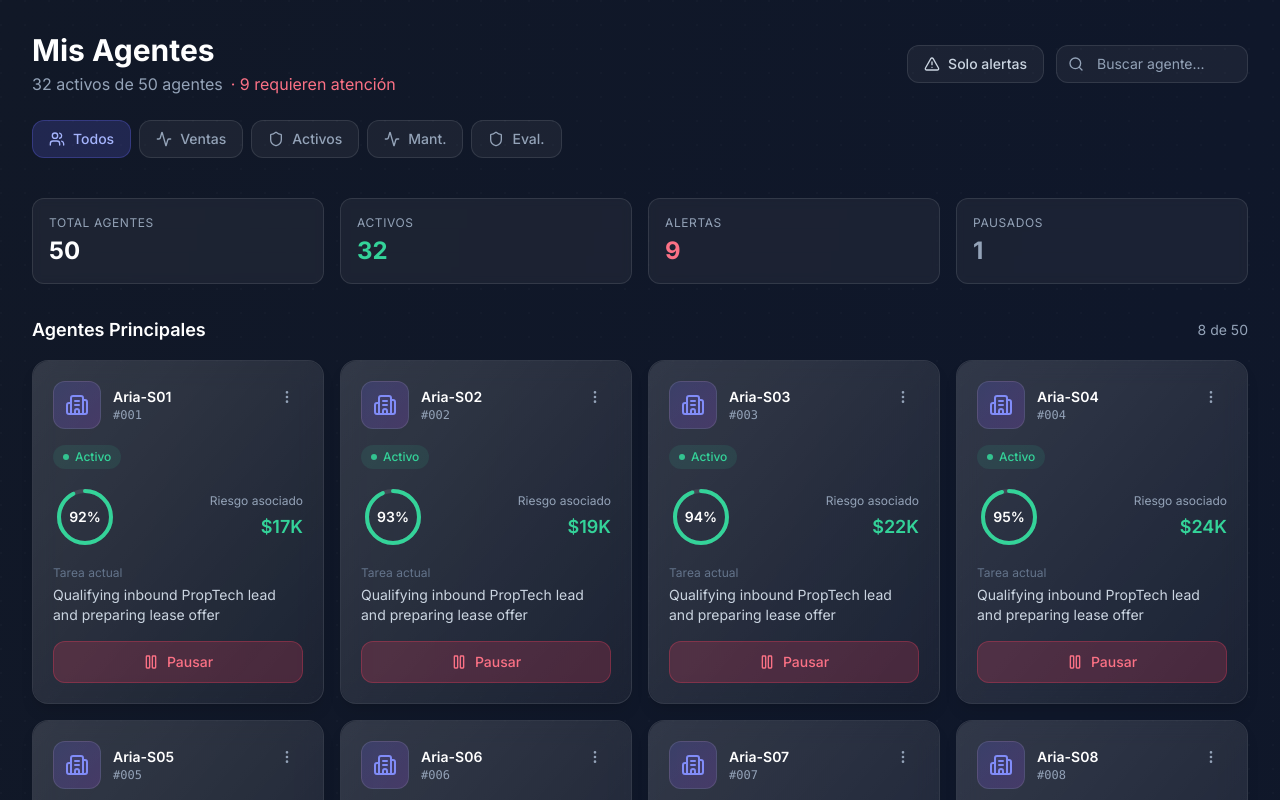
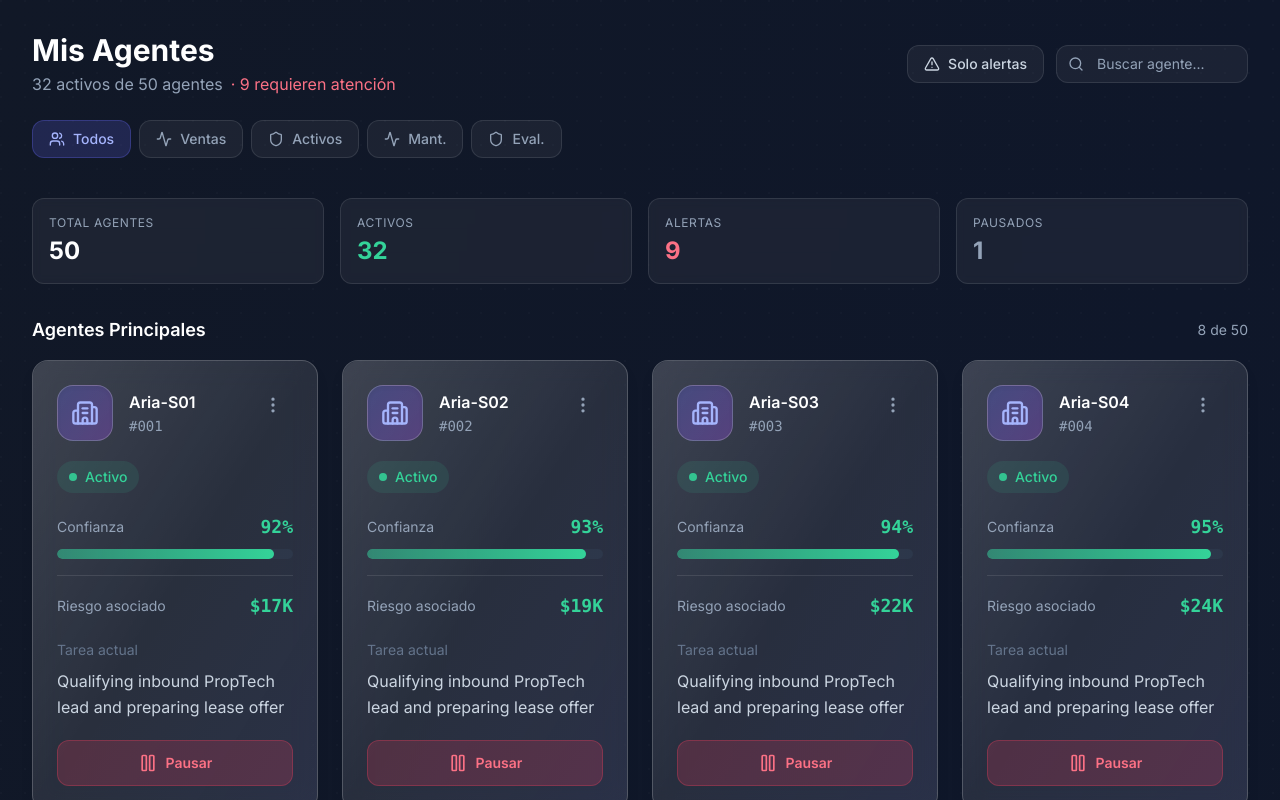
Before and after one commit to leandrodesignux-ux/Sentinel-OS, a Next.js app: page /agents in a window 1280 px wide. Shown: the top 800 px of the page. Built offline with nearby package versions, Linux system fonts and the light colour scheme.

Commit message:
Update Agents page: larger glassmorphism cards, 4-col grid with gap-6, tighter spacing to table

```diff
--- a/app/agents/page.tsx
+++ b/app/agents/page.tsx
@@ -235,7 +235,7 @@
           initial={{ opacity: 0, y: 20 }}
           animate={{ opacity: 1, y: 0 }}
           transition={{ delay: 0.3 }}
-          className="mt-6"
+          className="mt-2"
         >
           <div className="flex items-center justify-between mb-4">
             <h2 className="text-lg font-semibold text-white">Todos los Agentes</h2>
--- a/components/agents/AgentCard.tsx
+++ b/components/agents/AgentCard.tsx
@@ -144,6 +144,19 @@
 
   const confidenceColor = confidence > 90 ? "#34D399" : confidence >= 80 ? "#FBBF24" : "#F87171";
 
+  // Linear progress bar for confidence
+  const ConfidenceBar = () => (
+    <div className="w-full h-2.5 bg-slate-700/50 rounded-full overflow-hidden">
+      <div
+        className="h-full rounded-full transition-all duration-500"
+        style={{
+          width: `${confidence}%`,
+          background: `linear-gradient(90deg, ${confidenceColor}80, ${confidenceColor})`
+        }}
+      />
+    </div>
+  );
+
   const handlePauseResume = async () => {
     setIsLoading(true);
     try {
@@ -161,35 +174,35 @@
       whileHover={{ scale: 1.02, y: -4 }}
       transition={{ duration: 0.2 }}
       className={cn(
-        "relative group rounded-2xl p-5 cursor-pointer",
-        "bg-white/5 backdrop-blur-md border border-white/10",
-        "shadow-lg hover:shadow-xl hover:shadow-indigo-500/10",
+        "relative group rounded-2xl p-6 cursor-pointer",
+        "bg-white/10 backdrop-blur-md border border-white/20",
+        "shadow-lg hover:shadow-xl hover:shadow-indigo-500/20",
         "transition-all duration-300",
         isPaused && "opacity-60 grayscale"
       )}
       onClick={onClick}
     >
       {/* Glass effect overlay */}
-      <div className="absolute inset-0 rounded-2xl bg-gradient-to-br from-white/10 to-transparent pointer-events-none" />
+      <div className="absolute inset-0 rounded-2xl bg-gradient-to-br from-white/10 via-transparent to-indigo-500/5 pointer-events-none" />
 
       {/* Header: Icon + Menu */}
-      <div className="relative flex items-start justify-between mb-4">
-        <div className="flex items-center gap-3">
+      <div className="relative flex items-start justify-between mb-5">
+        <div className="flex items-center gap-4">
           <div
             className={cn(
-              "w-12 h-12 rounded-xl flex items-center justify-center",
-              "bg-gradient-to-br from-indigo-500/20 to-purple-500/20",
-              "border border-white/10"
+              "w-14 h-14 rounded-2xl flex items-center justify-center",
+              "bg-gradient-to-br from-indigo-500/30 to-purple-500/30",
+              "border border-white/20 shadow-inner"
             )}
           >
-            <TypeIcon className="w-6 h-6 text-indigo-400" />
+            <TypeIcon className="w-7 h-7 text-indigo-300" />
           </div>
 
-          <div>
-            <h3 className="font-semibold text-white text-sm truncate max-w-[140px]">
+          <div className="flex-1 min-w-0">
+            <h3 className="font-semibold text-white text-base truncate max-w-[160px]">
               {agent.name}
             </h3>
-            <p className="text-xs text-slate-400 font-mono">
+            <p className="text-sm text-slate-400 font-mono mt-0.5">
               {agent.id.replace('AGT-', '#')}
             </p>
           </div>
@@ -202,9 +215,9 @@
               e.stopPropagation();
               setIsMenuOpen(!isMenuOpen);
             }}
-            className="p-2 rounded-lg hover:bg-white/10 transition-colors"
+            className="p-2.5 rounded-xl hover:bg-white/10 transition-colors"
           >
-            <MoreVertical className="w-4 h-4 text-slate-400" />
+            <MoreVertical className="w-5 h-5 text-slate-400" />
           </button>
 
           {isMenuOpen && (
@@ -214,21 +227,22 @@
                 onClick={() => setIsMenuOpen(false)}
               />
               <motion.div
-                initial={{ opacity: 0, scale: 0.95 }}
-                animate={{ opacity: 1, scale: 1 }}
+                initial={{ opacity: 0, scale: 0.95, y: -10 }}
+                animate={{ opacity: 1, scale: 1, y: 0 }}
                 className={cn(
-                  "absolute right-0 top-full mt-1 w-48 z-50",
-                  "bg-slate-800/95 backdrop-blur-md border border-white/10",
-                  "rounded-xl shadow-xl overflow-hidden"
+                  "absolute right-0 top-full mt-2 w-52 z-50",
+                  "bg-slate-800/95 backdrop-blur-xl border border-white/10",
+                  "rounded-xl shadow-2xl overflow-hidden"
                 )}
               >
+                <div className="p-1.5">
                   <button
                     onClick={(e) => {
                       e.stopPropagation();
                       onClick();
                       setIsMenuOpen(false);
                     }}
-                  className="w-full px-4 py-2.5 text-left text-sm text-slate-300 hover:bg-white/10 flex items-center gap-2"
+                    className="w-full px-4 py-3 text-left text-sm text-slate-300 hover:bg-white/10 hover:text-white rounded-lg flex items-center gap-3 transition-colors"
                   >
                     <FileText className="w-4 h-4" />
                     Ver tarea actual
@@ -238,7 +252,7 @@
                       e.stopPropagation();
                       setIsMenuOpen(false);
                     }}
-                  className="w-full px-4 py-2.5 text-left text-sm text-slate-300 hover:bg-white/10 flex items-center gap-2"
+                    className="w-full px-4 py-3 text-left text-sm text-slate-300 hover:bg-white/10 hover:text-white rounded-lg flex items-center gap-3 transition-colors"
                   >
                     <Settings className="w-4 h-4" />
                     Ajustar confianza
@@ -248,11 +262,12 @@
                       e.stopPropagation();
                       setIsMenuOpen(false);
                     }}
-                  className="w-full px-4 py-2.5 text-left text-sm text-slate-300 hover:bg-white/10 flex items-center gap-2"
+                    className="w-full px-4 py-3 text-left text-sm text-slate-300 hover:bg-white/10 hover:text-white rounded-lg flex items-center gap-3 transition-colors"
                   >
                     <Activity className="w-4 h-4" />
                     Verificar estado
                   </button>
+                </div>
               </motion.div>
             </>
           )}
@@ -260,42 +275,51 @@
       </div>
 
       {/* Status Badge */}
-      <div className="relative flex items-center gap-2 mb-4">
+      <div className="relative flex items-center gap-2 mb-5">
         <span className={cn(
-          "inline-flex items-center gap-1.5 px-2.5 py-1 rounded-full text-xs font-medium",
+          "inline-flex items-center gap-2 px-3 py-1.5 rounded-full text-sm font-medium",
           status.bg,
           status.color
         )}>
-          <span className={cn("w-1.5 h-1.5 rounded-full animate-pulse", status.dot)} />
+          <span className={cn("w-2 h-2 rounded-full animate-pulse", status.dot)} />
           {status.label}
         </span>
       </div>
 
-      {/* Metrics: Confidence Ring + Risk */}
-      <div className="relative flex items-center justify-between mb-4">
-        <ConfidenceRing percentage={confidence} color={confidenceColor} />
+      {/* Metrics: Confidence Bar + Risk */}
+      <div className="relative mb-5">
+        <div className="flex items-center justify-between mb-2">
+          <span className="text-sm text-slate-400">Confianza</span>
+          <span className={cn(
+            "text-lg font-semibold font-mono",
+            confidence > 90 ? "text-emerald-400" : confidence >= 80 ? "text-amber-400" : "text-rose-400"
+          )}>
+            {confidence}%
+          </span>
+        </div>
+        <ConfidenceBar />
 
-        <div className="text-right">
-          <p className="text-xs text-slate-400 mb-1">Riesgo asociado</p>
-          <p className={cn(
-            "text-lg font-semibold",
+        <div className="flex items-center justify-between mt-4 pt-4 border-t border-white/10">
+          <span className="text-sm text-slate-400">Riesgo asociado</span>
+          <span className={cn(
+            "text-lg font-semibold font-mono",
             risk > 50 ? "text-rose-400" : risk > 25 ? "text-amber-400" : "text-emerald-400"
           )}>
             ${risk}K
-          </p>
+          </span>
         </div>
       </div>
 
       {/* Current Task */}
-      <div className="relative mb-4">
-        <p className="text-xs text-slate-500 mb-1">Tarea actual</p>
-        <p className="text-sm text-slate-300 line-clamp-2">
+      <div className="relative mb-5">
+        <p className="text-sm text-slate-500 mb-2">Tarea actual</p>
+        <p className="text-base text-slate-300 line-clamp-2 leading-relaxed">
           {agent.current_task.description}
         </p>
       </div>
 
       {/* Action Buttons */}
-      <div className="relative flex gap-2">
+      <div className="relative flex gap-3">
         <button
           onClick={(e) => {
             e.stopPropagation();
@@ -303,31 +327,31 @@
           }}
           disabled={isLoading}
           className={cn(
-            "flex-1 flex items-center justify-center gap-2 px-4 py-2.5 rounded-xl text-sm font-medium transition-all",
+            "flex-1 flex items-center justify-center gap-2 px-4 py-3 rounded-xl text-sm font-semibold transition-all",
             isPaused
-              ? "bg-emerald-500/20 text-emerald-400 hover:bg-emerald-500/30 border border-emerald-500/30"
-              : "bg-rose-500/20 text-rose-400 hover:bg-rose-500/30 border border-rose-500/30"
+              ? "bg-emerald-500/20 text-emerald-400 hover:bg-emerald-500/30 border border-emerald-500/30 hover:shadow-lg hover:shadow-emerald-500/10"
+              : "bg-rose-500/20 text-rose-400 hover:bg-rose-500/30 border border-rose-500/30 hover:shadow-lg hover:shadow-rose-500/10"
           )}
         >
           {isLoading ? (
-            <Loader2 className="w-4 h-4 animate-spin" />
+            <Loader2 className="w-5 h-5 animate-spin" />
           ) : isPaused ? (
             <>
-              <Play className="w-4 h-4" />
+              <Play className="w-5 h-5" />
               Reanudar
             </>
           ) : (
             <>
-              <Pause className="w-4 h-4" />
+              <Pause className="w-5 h-5" />
               Pausar
             </>
           )}
         </button>
       </div>
 
-      {/* Type Label */}
-      <div className="absolute top-4 right-4 opacity-0 group-hover:opacity-100 transition-opacity">
-        <span className="text-[10px] text-slate-500 uppercase tracking-wider">
+      {/* Hover Detail Button */}
+      <div className="absolute top-6 right-16 opacity-0 group-hover:opacity-100 transition-opacity">
+        <span className="text-xs text-slate-500 uppercase tracking-wider bg-slate-800/80 px-2 py-1 rounded">
           {TYPE_LABELS[agent.type]}
         </span>
       </div>
--- a/components/agents/AgentGrid.tsx
+++ b/components/agents/AgentGrid.tsx
@@ -33,7 +33,7 @@
   return (
     <div className="w-full">
       {/* Grid - Fixed 4 columns on desktop, responsive on smaller screens */}
-      <div className="grid grid-cols-1 sm:grid-cols-2 lg:grid-cols-4 gap-4">
+      <div className="grid grid-cols-1 sm:grid-cols-2 lg:grid-cols-4 gap-6">
         {visibleAgents.map((agent, index) => (
           <motion.div
             key={agent.id}
@@ -60,7 +60,7 @@
 
       {/* Pagination Controls */}
       {totalPages > 1 && (
-        <div className="flex items-center justify-center gap-4 mt-6">
+        <div className="flex items-center justify-center gap-4 mt-4">
           <button
             onClick={() => setPage(p => Math.max(0, p - 1))}
             disabled={!canGoPrevious}
@@ -94,7 +94,7 @@
       )}
 
       {/* Agent count indicator */}
-      <div className="text-center mt-4">
+      <div className="text-center mt-2">
         <span className="text-xs text-slate-500">
           Mostrando {visibleAgents.length} de {agents.length} agentes
         </span>
```
Lines whose indentation alone changed are shown as unchanged.
